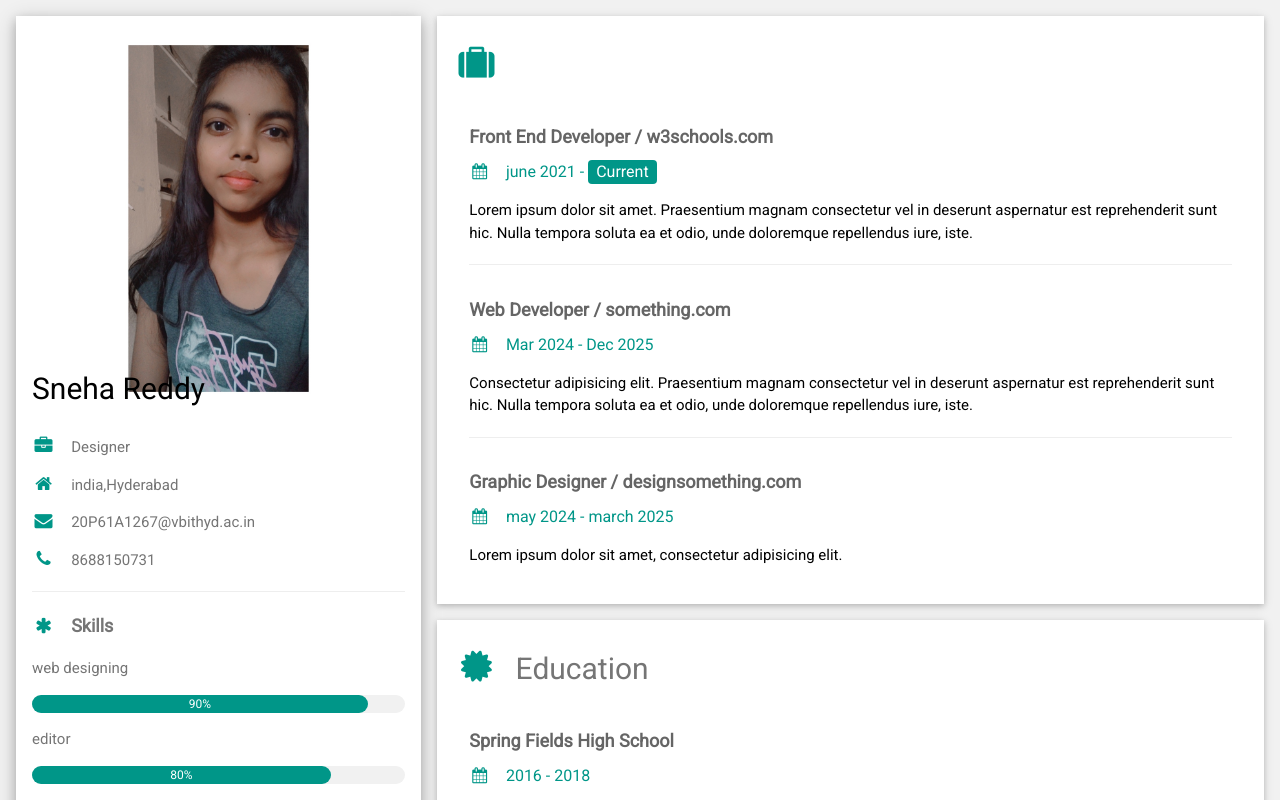
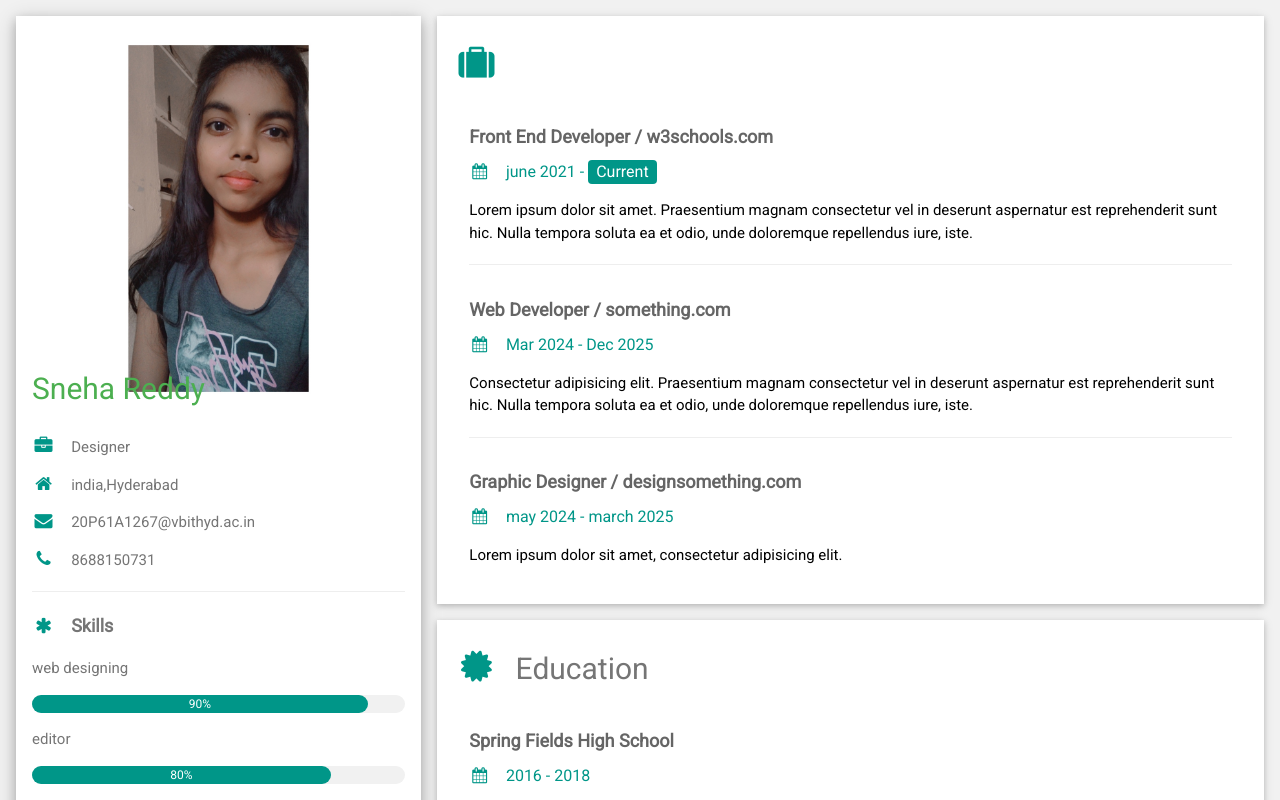
Before and after one commit to Snehareddy252/Snehareddy252.github.io, a plain HTML site: page index.html in a window 1280 px wide. Shown: the top 800 px of the page. Drawn offline with nearby package versions, Linux system fonts and the light colour scheme.

Commit message:
Update index.html

```diff
--- a/index.html
+++ b/index.html
@@ -23,7 +23,7 @@ html,body,h1,h2,h3,h4,h5,h6 {font-family: "Roboto", sans-serif}
       <div class="w3-white w3-text-grey w3-card-4">
         <div class="w3-display-container">
           <img src="https://github.com/Snehareddy252/Snehareddy252.github.io/blob/main/snehareddy.jpg?raw=true" style="width:100%" alt="Avatar">
-          <div class="w3-display-bottomleft w3-container w3-text-black">
+          <div class="w3-display-bottomleft w3-container w3-text-green">
             <h2>Sneha Reddy</h2>
           </div>
         </div>
```
